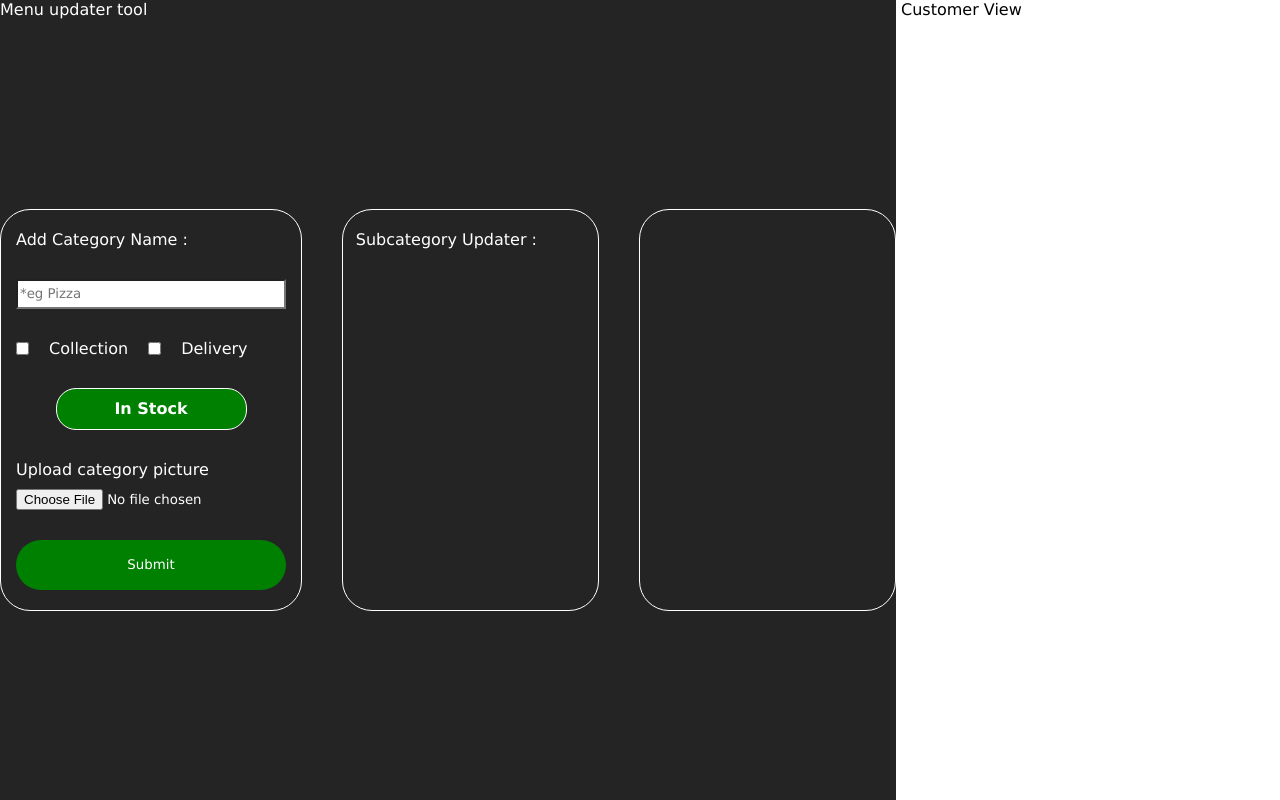
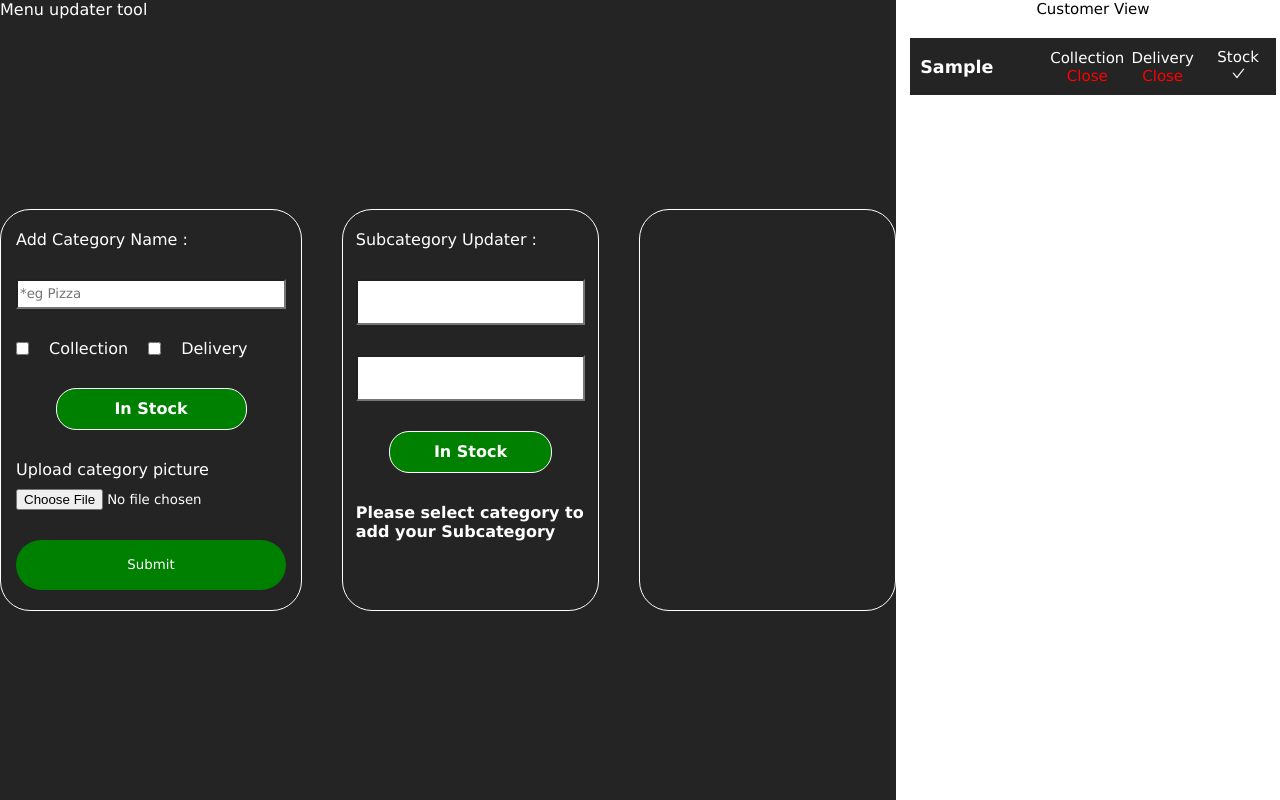
Before and after one commit to sreekanthSubramani/restaurant-client-control-react-js-, a React (Vite) app in the folder restaurantclient/: page /login in a window 1280 px wide. Both pictures are taken after typing "Sample" into the empty fields and a click on the button "Submit". Built offline with nearby package versions, Linux system fonts and the light colour scheme.

Commit message:
until sub cat

```diff
--- a/restaurantclient/src/Components/LoginPage/Loginpage.css
+++ b/restaurantclient/src/Components/LoginPage/Loginpage.css
@@ -2,7 +2,10 @@
     background-color: #242424;
     color: white;
 }
-
+.backGroundFix{
+    color: white;
+    background-color: black;
+}
 .mainDiv{
     height: 100dvh;
     width: 100dvh;
@@ -67,6 +70,9 @@
     align-items: center;
     gap: 10px;
 }
+.stockOptions:hover{
+    cursor: pointer;
+}
 .stockButtons{
     background-color: white;
     border: 0px;
@@ -110,3 +116,58 @@
     align-items: center;
     background-color: green;
 }
+.cxViewHeading{
+    background: white;
+    color: black;
+    font-size: 15px;
+    display: flex;
+    flex-direction: column;
+    justify-content: center;
+    align-items: center;
+}
+.catsCxView{
+    padding: 10px;
+    height: 100%;
+    width: 90%;
+    margin-top: 20px;
+    display: flex;
+    flex-direction: row;
+    justify-content: space-between;
+    align-items: center;
+    gap: 20px;
+}
+.headingCatsCol{
+    display: flex;
+    flex-direction: row;
+    background-color: white;
+    color: black;
+}
+.collDelMeta{
+    display: flex;
+    flex-direction: row;
+    gap: 10px;
+ }
+ .catsDelsStocks{
+    display: flex;
+    width: 100%;
+    height: 100%;
+    flex-direction: row;
+    gap: 20px;
+    justify-content: space-around;
+    align-items: center;
+ }
+ .microContent{
+    display: flex;
+    flex-direction: column;
+    justify-content: center;
+    align-items: center;
+    width: 50px;
+ }
+ .catNameHere{
+    width: 200px;
+    object-fit: contain;
+    text-overflow: clip;
+ }
+ li{
+    list-style: none;
+ }
--- a/restaurantclient/src/Components/LoginPage/Loginpage.jsx
+++ b/restaurantclient/src/Components/LoginPage/Loginpage.jsx
@@ -2,13 +2,19 @@ import { useState } from 'react'
 import { useDispatch, useSelector } from 'react-redux'
 import './Loginpage.css'
 import { addCategory } from '../../Redux/Slice/CategorySlice'
+import { addSubCategory } from '../../Redux/Slice/SubCategorySlice'
+import { AiOutlineCheck } from "react-icons/ai";
+import { AiOutlineClose } from "react-icons/ai";
 
 
 export default function LoginPageComp(){
 
     const [categories, setCategories] = useState([])
     const categoryDispatch = useDispatch()
+    const subCategoryDispatch = useDispatch()
+
     const selectedCats = useSelector((state)=> state.category)
+    const selectedSubCats = useSelector((state)=> state.subCategory)
 
     //menu items here
     const [menuCats, setMenuCats]= useState(
@@ -17,7 +23,6 @@ export default function LoginPageComp(){
             collection : false,
             delivery : false,
             outofStock : false,
-            inStock : true,
         }
     )
 
@@ -27,6 +32,13 @@ export default function LoginPageComp(){
     const [outofStock, setOutOfStock] = useState(true)
 
     const [inStock, setInStock] = useState(false)
+
+    const [subCatOnline, setSubCatOnline] = useState(true)
+
+    //for updating the sub category for the opted category
+    const[selectedCat, onSetSelectedCat] = useState('')
+    const [subCategory, setSubCategory] = useState('')
+
 
     function handleInitialCategory(){
         setMenuCats({
@@ -52,18 +64,37 @@ export default function LoginPageComp(){
         setDelivery(false)
     }
 
-console.log(menuCats, 'menu cats')
-console.log(selectedCats, 'selected redux state')
 
 function handleStocks(){
     setInStock((prev)=> !prev)
     setOutOfStock((prev)=> !prev)
 }
 
+function handleSubCatOnline(){
+    setSubCatOnline((prev)=> !prev)
+}
+
+
+function handleImgUpload(){
+
+}
+
+function handleSubCatData(){
+    subCategoryDispatch(addSubCategory({
+        category : selectedCat,
+        subCategory : subCategory,
+        online : subCatOnline
+    }))
+    setSubCategory('')
+}
+
+console.log(selectedSubCats, 'sub cats selected')
+
+
     return(
         <div className='maindiv'>
 
-            <div className='divSplitter'>
+        <div className='divSplitter'>
         <div className='leftDiv'>
             <p>Menu updater tool</p>
 
@@ -122,7 +153,7 @@ function handleStocks(){
 
                         <div className='imgUpload'>
                         <p>Upload category picture</p>
-                        <input type="file" />
+                        <input type="file" accept='image/*' onChange={handleImgUpload} />
                         </div>
 
 
@@ -139,7 +170,50 @@ function handleStocks(){
                            <div className='insideToolBox'>
                                 <p>Subcategory Updater : </p>
 
+                                <input
+                                className='inputCat'
+                                list='catList'
+                                onChange={(e)=> onSetSelectedCat(e.target.value)}
+                                value={selectedCat}
+                                />
+
+                                <datalist id='catList'>
+                                    {selectedCats.slice(1).map((elem, index)=>{
+                                        return(
+                                            <option key={index}>{elem.categoryName}</option>
+                                        )
+                                    })}
+                                </datalist>
+
+                                <input
+                                type='text'
+                                className='inputCat'
+                                onChange={(e)=> setSubCategory(e.target.value)}
+                                value={subCategory}
+                                />
+
+                                <div className='stockOptions'>
+                                <div className={subCatOnline ? 'outOfStockClass' : 'hoverTheStock'} onClick={handleSubCatOnline}>
+                                        {subCatOnline
+                                            ?
+                                            <h4 style={{backgroundColor : "green"}}>In Stock</h4>
+                                            :
+                                            <h4>Out of Stock</h4>
+                                            }
+                                </div>
+                                </div>
+
+                                <div className='finalSubmitBtn'>
+                                    {selectedCat
+                                    ?
+                                    <button className='submitHere' onClick={handleSubCatData}>Submit Subcategory</button>
+                                    :
+                                    <h4>Please select category to add your Subcategory</h4>
+                                    }
+                                </div>
                             </div>
+
+
                     </div>
 
 
@@ -159,10 +233,56 @@ function handleStocks(){
         </div>
 
         <div className='rightDiv'>
-            <div >
-            <p style={{backgroundColor : "white", color : "black"}}>Customer View</p>
+            <div className='cxViewHeading'>
+            <p className='cxViewHeading'>Customer View</p>
+                    {selectedCats.slice(1).map((cats,index)=>{
+            return(
+                <div key={index} className='catsCxView'>
+                    <div className='catNameHere'>
+                        <h3>{cats.categoryName}</h3>
+                    </div>
+
+
+                    <div className='catsDelsStocks'>
+                        {/* cols delivery stocks */}
+                    <div className='microContent'>
+                        <p>Collection</p>
+                        {cats.collection == true ?
+                        <p style={{color : "green"}}>Open</p>
+                        :
+                        <p style={{color : 'red'}}>Close</p>
+                        }
+                    </div>
+
+                    <div className='microContent'>
+                        <p>Delivery</p>
+                        {cats.delivery == true ?
+                        <p style={{color : "green"}}>Open</p>
+                        :
+                        <p style={{color : 'red'}}>Close</p>
+                        }
+                    </div>
+                        <div className='microContent'>
+                        <p>Stock</p>
+                        {cats.outofStock == true ?
+                        <div>
+                        <AiOutlineCheck />
+                        </div>
+                        :
+                        <AiOutlineClose />
+                        }
+                        </div>
+
+                    </div>
+
+
+                </div>
+
+            )
+        })}
             </div>
         </div>
+
 
         </div>
 
--- /dev/null
+++ b/restaurantclient/src/Redux/Slice/SubCategorySlice.js
@@ -0,0 +1,26 @@
+import { createSlice } from "@reduxjs/toolkit";
+
+const initialState = [{
+    category : '',
+    subCategory : '',
+    online : true
+}]
+
+
+const subCategoty = createSlice({
+    name : "SubCategory",
+    initialState : initialState,
+    reducers : {
+        addSubCategory : (state, action)=>{
+            state.push({
+                category : action.payload.category,
+                subCategory : action.payload.subCategory,
+                online : action.payload.online
+            })
+        }
+    }
+})
+
+
+export const {addSubCategory} = subCategoty.actions
+export default subCategoty.reducer
--- a/restaurantclient/src/Redux/reducerStore.js
+++ b/restaurantclient/src/Redux/reducerStore.js
@@ -1,8 +1,10 @@
 import { configureStore } from "@reduxjs/toolkit";
 import categorySlice from './Slice/CategorySlice'
+import subCategorySlice from './Slice/SubCategorySlice'
 
 export const store = configureStore({
     reducer : {
-        category : categorySlice
+        category : categorySlice,
+        subCategory : subCategorySlice
     }
 })
```
